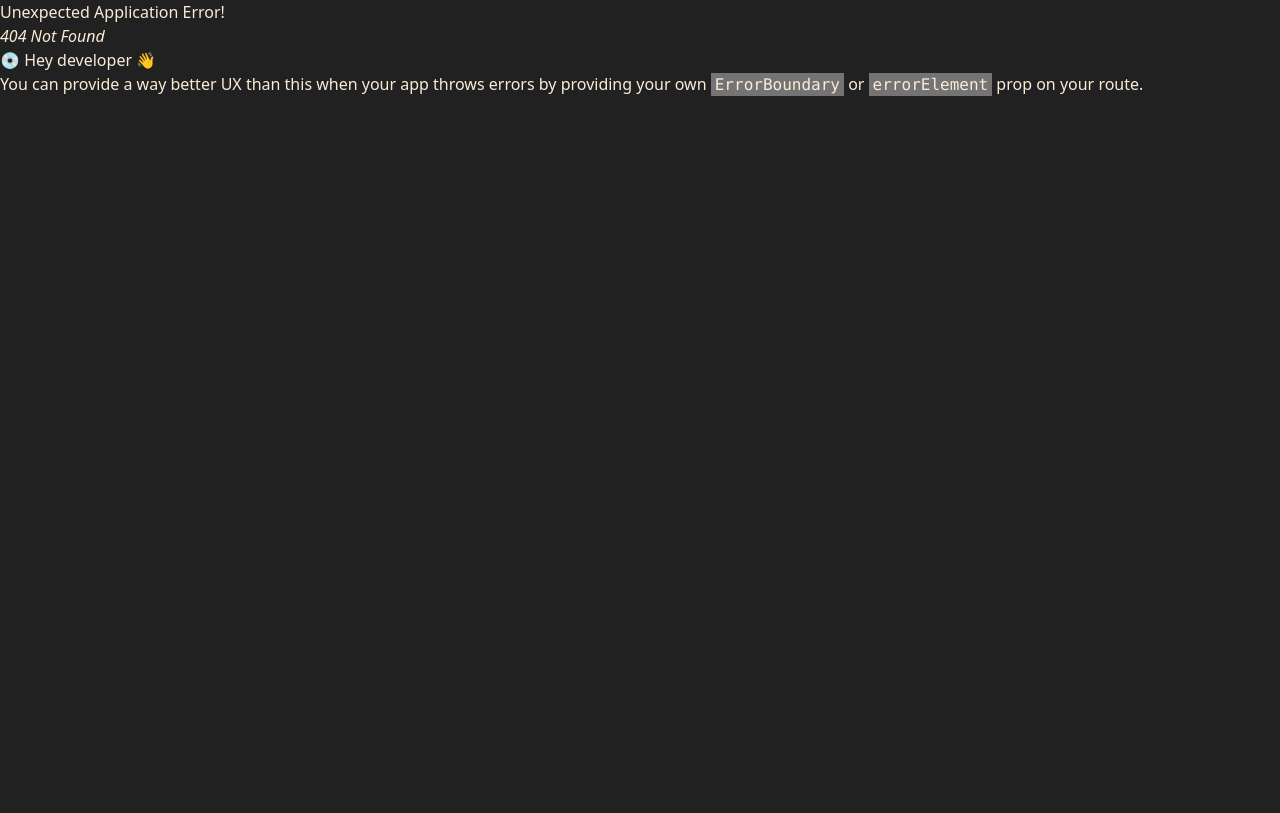
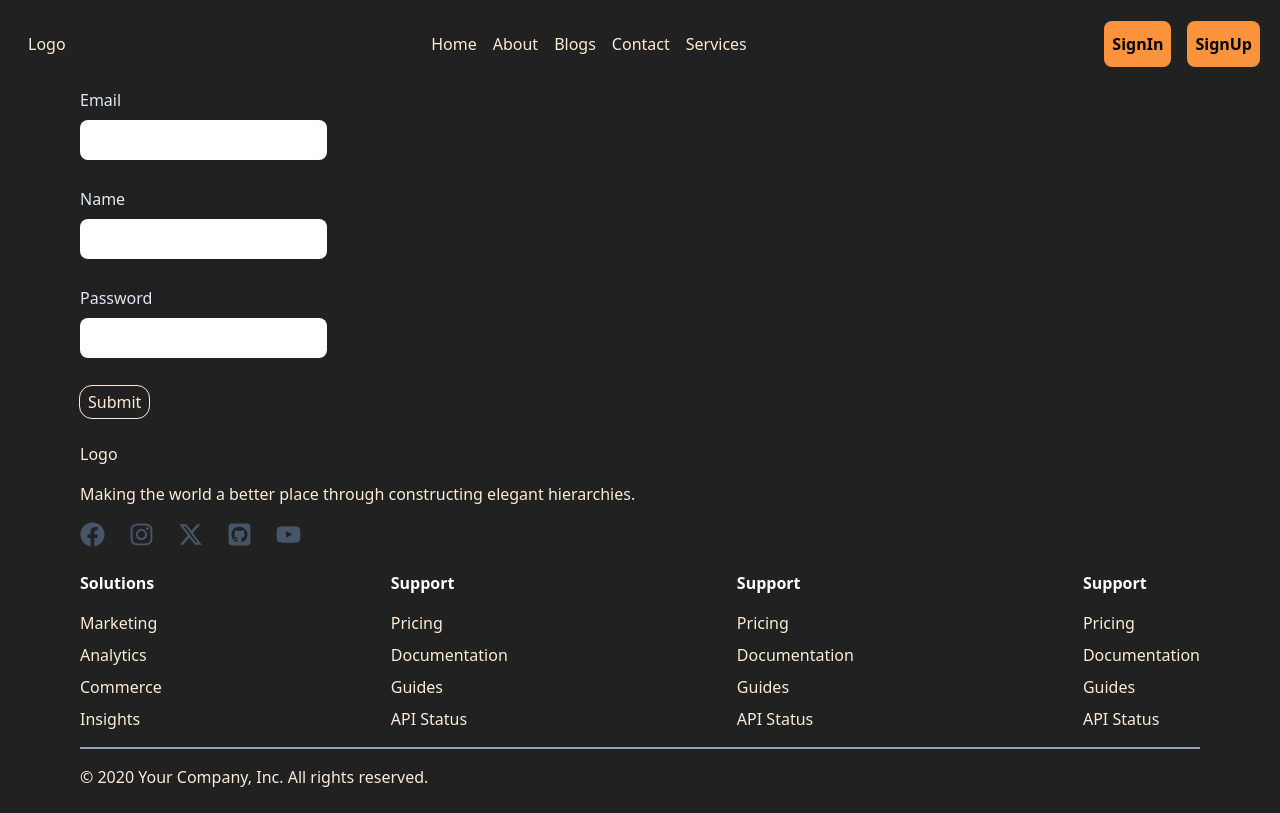
Before and after one commit to devHksingh/learn_prisma, a React (Vite) app in the folder test_tailwind_react/: page /signup in a window 1280 px wide. Before the commit this address had no page. Built offline with nearby package versions, Linux system fonts and the light colour scheme.

Commit message:
add sign up with solve cors error

```diff
--- a/test_tailwind_react/src/main.jsx
+++ b/test_tailwind_react/src/main.jsx
@@ -6,12 +6,14 @@ import { Route,createBrowserRouter, createRoutesFromElements, RouterProvider } f
 import Layout from './Layout.jsx'
 import Home from './pages/Home.jsx'
 import Login from './pages/Login.jsx'
+import SignUp from './pages/SignUp.jsx'
 
 const router = createBrowserRouter(
   createRoutesFromElements(
     <Route path='/' element={<Layout/>}>
       <Route path='' element={<Home/>}/>
       <Route path='login' element={<Login/>}/>
+      <Route path='signup' element={<SignUp/>}/>
     </Route>
   )
 )
--- /dev/null
+++ b/test_tailwind_react/src/pages/SignUp.jsx
@@ -0,0 +1,71 @@
+import axois from 'axios'
+function SignUp() {
+
+    async function postUserData(event) {
+        event.preventDefault()
+        console.log("inside fn");
+
+        try {
+            const {data} = await axois.post("http://192.168.1.5:3000/api/users/login",{
+                name:"asd",
+                email: "asd@test.com",
+                password:"123456"
+
+            },)
+
+            // const {data} = await axois.get('http://192.168.1.5:3000/api/users/allUsers')
+
+            console.log(data);
+        } catch (error) {
+           console.log(error);
+
+        }
+
+    }
+
+
+
+
+
+  return (
+
+
+    <div className="container mx-auto ">
+        <div >
+            <form className="">
+
+                <label className="block">
+                    <span className="block font-medium text-md text-slate-200 ">Email</span>
+                    <input type="email" className="p-2 mt-2 rounded-lg peer invalid:border-pink-500 invalid:text-pink-600 text-gray-950"/>
+                    <p
+                    className="invisible mt-2 text-sm text-red-500 peer-invalid:visible"
+                    >Please provide a valid email address.</p>
+                </label>
+
+                <label className="block ">
+                    <span className="block text-md text-slate-200 invalid:text-orange-400">Name</span>
+                    <input type="text" className="p-2 mt-2 rounded-lg peer invalid:border-pink-500 invalid:text-pink-600 text-gray-950"/>
+                    <p className="invisible mt-2 text-sm text-red-500 peer-invalid:visible">
+                    Please provide a valid username address.
+                    </p>
+                </label>
+
+                <label className="block ">
+                    <span className="block text-md text-slate-200 invalid:text-orange-400">Password</span>
+                    <input type="password" className="p-2 mt-2 rounded-lg peer invalid:border-pink-500 invalid:text-pink-600 text-gray-950"/>
+                    <p className="invisible mt-2 text-sm text-red-500 outline-none peer-invalid:visible ring-1">
+                    Please provide a valid username address.
+                    </p>
+                </label>
+
+
+                <button type="submit" id="submitBtn" onClick={postUserData} className="px-2 py-1 mb-4 text-center outline outline-1 rounded-xl">Submit</button>
+
+
+            </form>
+        </div>
+    </div>
+  )
+}
+
+export default SignUp
```
